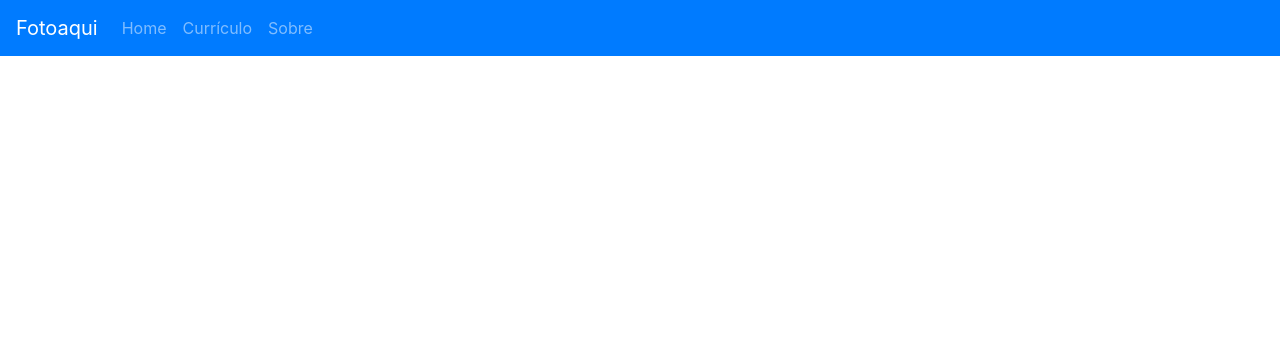
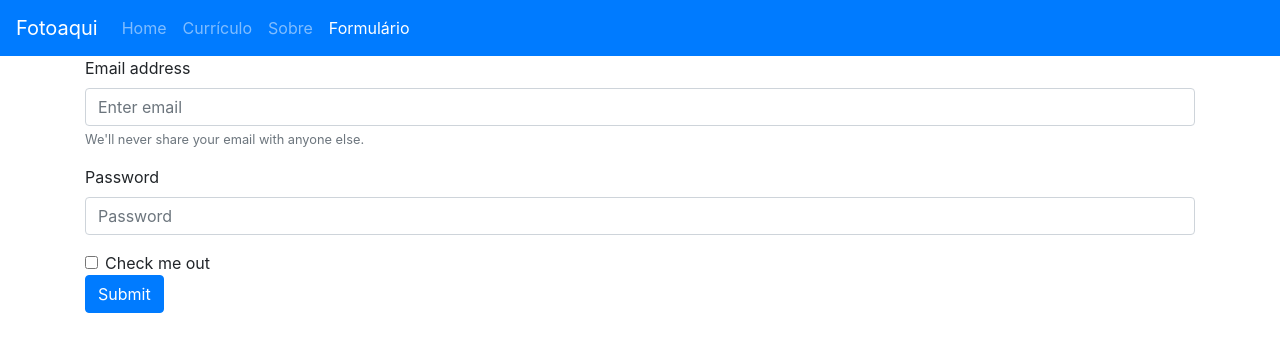
Before and after one commit to AllanGreffin/OwnPage, an Angular app: page /forms in a window 1280 px wide. Before the commit this address led to /. Shown: the top 352 px of the page. Built offline with nearby package versions, Linux system fonts and the light colour scheme.

Commit message:
atualização de rota, criação de forms

```diff
--- a/src/app/app.component.html
+++ b/src/app/app.component.html
@@ -7,7 +7,7 @@
       <ul class="navbar-nav">
 
         <li class="nav-item">
-          <a class="nav-link" routerLink="/" routerLinkActive="active">Home</a>
+          <a class="nav-link" routerLink="/" routerLinkActive="active" [routerLinkActiveOptions]="{ exact: true }">Home</a>
         </li>
 
         <li class="nav-item">
@@ -18,6 +18,10 @@
           <a class="nav-link" routerLink="/sobre" routerLinkActive="active">Sobre</a>
         </li>
 
+        <li class="nav-item">
+          <a class="nav-link" routerLink="/forms" routerLinkActive="active">Formulário</a>
+        </li>
+
       </ul>
     </div>
 </nav>
--- a/src/app/app.module.ts
+++ b/src/app/app.module.ts
@@ -7,6 +7,7 @@
 import { HomeComponent } from './home/home.component';
 import { AppRoutingModule } from './ownpage-routing.module';
 import { PagenotfoundComponent } from './pagenotfound/pagenotfound.component';
+import { FormularioComponent } from './formulario/formulario.component';
 
 @NgModule({
   declarations: [
@@ -14,7 +15,8 @@
     CurriculoComponent,
     SobreComponent,
     HomeComponent,
-    PagenotfoundComponent
+    PagenotfoundComponent,
+    FormularioComponent
   ],
   imports: [
     BrowserModule,
--- /dev/null
+++ b/src/app/formulario/formulario.component.html
@@ -0,0 +1,16 @@
+<form>
+    <div class="form-group">
+      <label for="exampleInputEmail1">Email address</label>
+      <input type="email" class="form-control" id="exampleInputEmail1" aria-describedby="emailHelp" placeholder="Enter email">
+      <small id="emailHelp" class="form-text text-muted">We'll never share your email with anyone else.</small>
+    </div>
+    <div class="form-group">
+      <label for="exampleInputPassword1">Password</label>
+      <input type="password" class="form-control" id="exampleInputPassword1" placeholder="Password">
+    </div>
+    <div class="form-check">
+      <input type="checkbox" class="form-check-input" id="exampleCheck1">
+      <label class="form-check-label" for="exampleCheck1">Check me out</label>
+    </div>
+    <button type="submit" class="btn btn-primary">Submit</button>
+  </form>
--- /dev/null
+++ b/src/app/formulario/formulario.component.ts
@@ -0,0 +1,15 @@
+import { Component, OnInit } from '@angular/core';
+
+@Component({
+  selector: 'app-formulario',
+  templateUrl: './formulario.component.html',
+  styleUrls: ['./formulario.component.css']
+})
+export class FormularioComponent implements OnInit {
+
+  constructor() { }
+
+  ngOnInit(): void {
+  }
+
+}
--- a/src/app/ownpage-routing.module.ts
+++ b/src/app/ownpage-routing.module.ts
@@ -3,11 +3,13 @@
 import { HomeComponent } from './home/home.component';
 import { SobreComponent } from './sobre/sobre.component';
 import { CurriculoComponent } from './curriculo/curriculo.component';
+import { FormularioComponent } from './formulario/formulario.component';
 
 const routes: Routes = [
     { path: '', component: HomeComponent },
     { path: 'sobre', component: SobreComponent },
-    { path: 'curriculo', component: CurriculoComponent }
+    { path: 'curriculo', component: CurriculoComponent },
+    { path: 'forms', component: FormularioComponent },
 ]; // sets up routes constant where you define your routes
 
 // configures NgModule imports and exports
```
Also changed, not shown: src/app/formulario/formulario.component.css (added), 1 other file (tests, documents, lock files or other folders).
